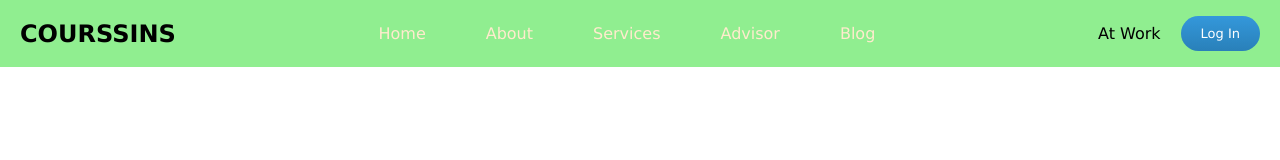
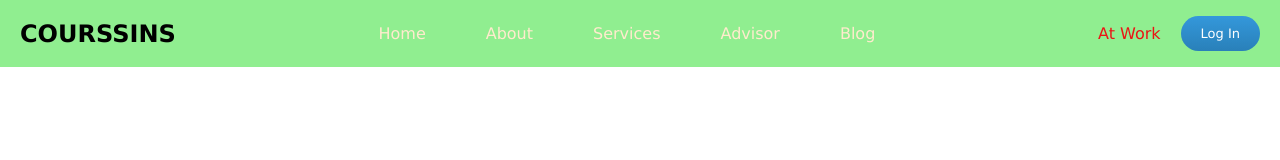
Before and after one commit to arnab825/Project-2, a plain HTML site: page index.html in a window 1280 px wide. In both pictures the pointer is over the link "At Work". Drawn offline with Linux system fonts and the light colour scheme.

Commit message:
initial commit

```diff
--- a/style.css
+++ b/style.css
@@ -55,7 +55,7 @@ body {
 }
 
 .list-item a:hover {
-    color: #000000;
+    color: #eb1414;
     transition: 0.8s;
 }
 
```
